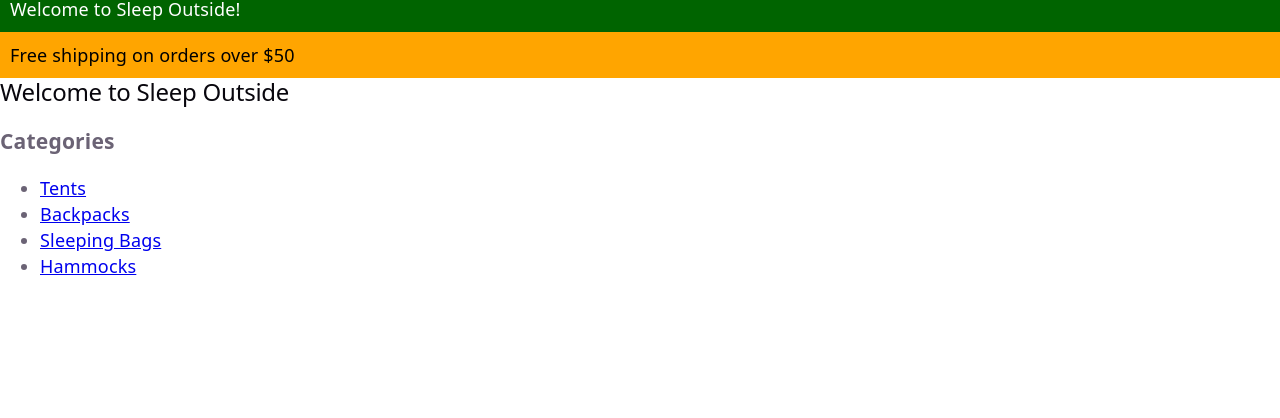
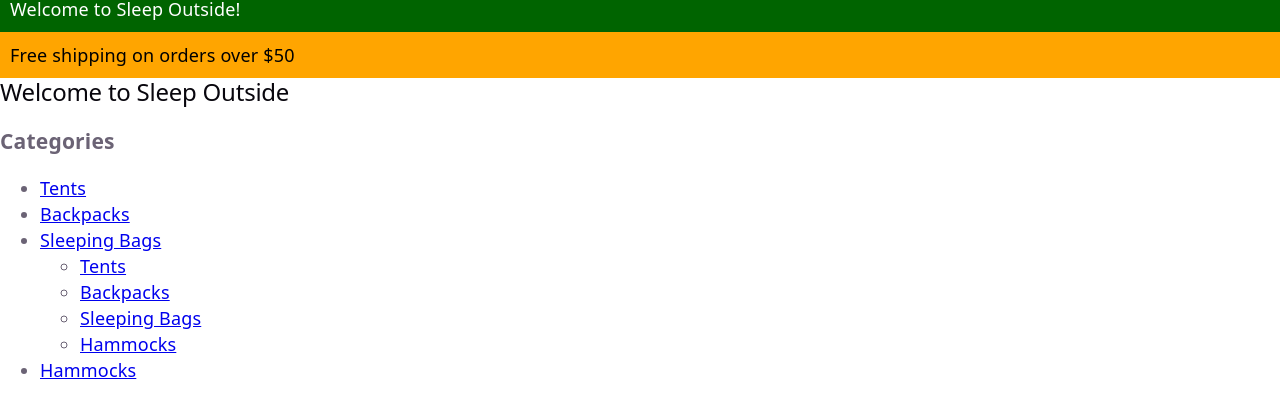
Before and after one commit to Solomonlander/wdd330, a website with bundled scripts: page index.html in a window 1280 px wide. Shown: the part 104-522 px from the top of the page. Built offline with nearby package versions, Linux system fonts and the light colour scheme.

Commit message:
Fix GitHub Pages routing issue

```diff
--- a/index.html
+++ b/index.html
@@ -51,7 +51,33 @@
           <a href="src/product_listing/index.html?category=sleeping-bags">
             Sleeping Bags
           </a>
-        </li>
+        </li><ul>
+
+          <li>
+            <a href="/wdd330/src/product_listing/index.html?category=tents">
+              Tents
+            </a>
+          </li>
+
+          <li>
+            <a href="/wdd330/src/product_listing/index.html?category=backpacks">
+              Backpacks
+            </a>
+          </li>
+
+          <li>
+            <a href="/wdd330/src/product_listing/index.html?category=sleeping-bags">
+              Sleeping Bags
+            </a>
+          </li>
+
+          <li>
+            <a href="/wdd330/src/product_listing/index.html?category=hammocks">
+              Hammocks
+            </a>
+          </li>
+
+        </ul>
 
         <li>
           <a href="src/product_listing/index.html?category=hammocks">
```
